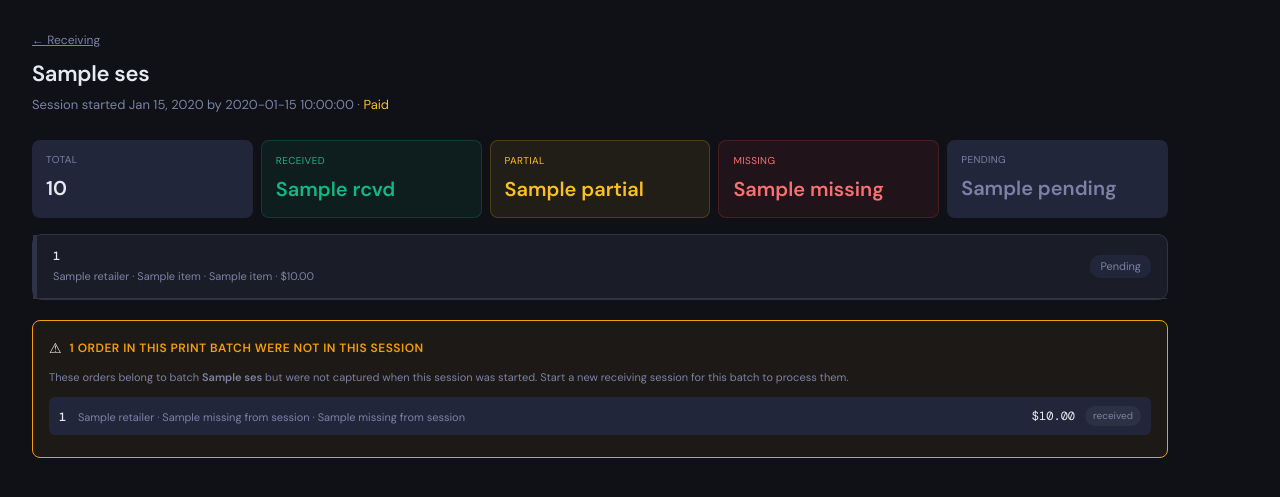
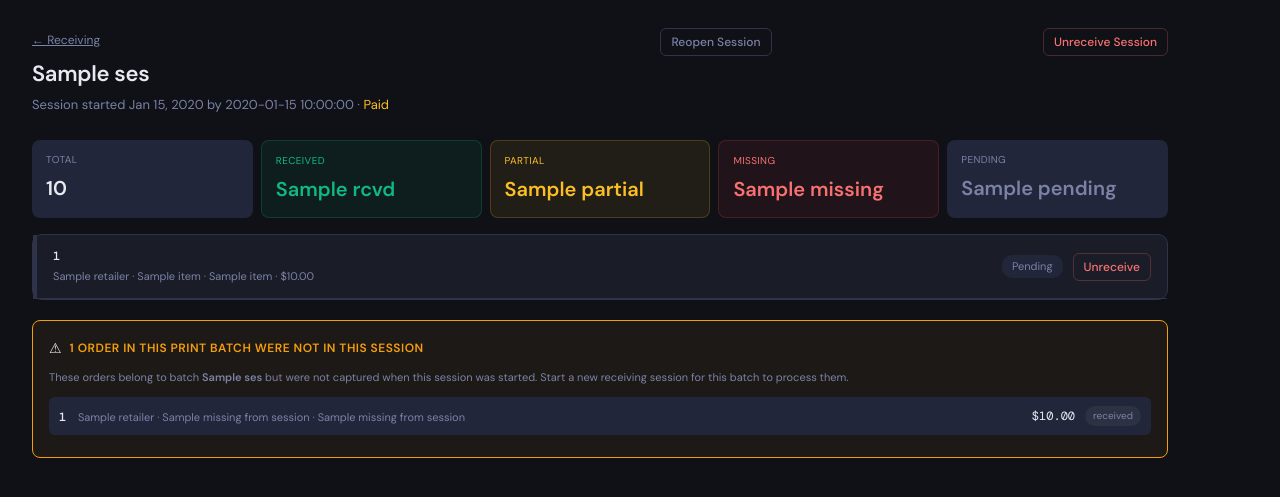
Before and after one commit to kraziers26/Computer_Reseller_Portal, a Python web app: template portal/templates/receiving/session.html in a window 1280 px wide. Shown: the top 497 px of the page. Run offline with Jinja, Linux system fonts and the light colour scheme; the template is opened without the code that fills it: most values are stand-ins (such as "Sample title", 1, 10 or a date in 2020).

Commit message:
Add reopen and unreceive session functionality

```diff
--- a/portal/templates/receiving/session.html
+++ b/portal/templates/receiving/session.html
@@ -14,7 +14,24 @@
     <input type="hidden" name="csrf_token" value="{{ csrf_token() }}">
     <button type="submit" class="btn btn-ghost btn-sm">Close Session</button>
   </form>
+  {% else %}
+  <form method="POST" action="{{ url_for('receiving.reopen_session', session_id=session_id) }}" style="display:inline">
+    <input type="hidden" name="csrf_token" value="{{ csrf_token() }}">
+    <button type="submit" class="btn btn-ghost btn-sm">Reopen Session</button>
+  </form>
   {% endif %}
+  <form method="POST" action="{{ url_for('receiving.unreceive_session', session_id=session_id) }}" style="display:inline"
+        {% if not any_locked %}
+        onsubmit="return confirm('Unreceive this ENTIRE session? Every order resets to Batched and the session reopens. This can\'t be undone by clicking again.')"
+        {% endif %}>
+    <input type="hidden" name="csrf_token" value="{{ csrf_token() }}">
+    {% if any_locked %}
+    <button type="button" class="btn btn-ghost btn-sm" disabled style="opacity:.4;cursor:not-allowed;color:#f87171"
+            title="One or more orders in this session are on an active invoice — return them first">Unreceive Session</button>
+    {% else %}
+    <button type="submit" class="btn btn-ghost btn-sm" style="color:#f87171;border-color:#f8717140">Unreceive Session</button>
+    {% endif %}
+  </form>
 </div>
 
 <!-- KPI bar -->
@@ -103,6 +120,18 @@
                    {{ 'background:rgba(16,185,129,.12);color:#10b981' if rs=='received' else 'background:rgba(251,191,36,.12);color:#fbbf24' if rs=='partial' else 'background:rgba(239,68,68,.12);color:#f87171' if rs=='missing' else 'background:var(--surface2);color:var(--muted)' }}">
         {{ rs|title }}
       </span>
+      {% endif %}
+
+      {% if item.invoice_locked %}
+      <button type="button" class="btn btn-ghost btn-sm" disabled style="opacity:.4;cursor:not-allowed;color:#f87171;flex-shrink:0"
+              title="On an active invoice — return it there first">Unreceive</button>
+      {% else %}
+      <form method="POST" action="{{ url_for('receiving.unreceive_item', session_id=session_id) }}" style="display:inline;flex-shrink:0"
+            onsubmit="return confirm('Unreceive {{ item.order_number }}? It resets to Batched, ready to redo.')">
+        <input type="hidden" name="csrf_token" value="{{ csrf_token() }}">
+        <input type="hidden" name="item_id" value="{{ item.item_id }}">
+        <button type="submit" class="btn btn-ghost btn-sm" style="color:#f87171;border-color:#f8717140">Unreceive</button>
+      </form>
       {% endif %}
     </div>
 
```
